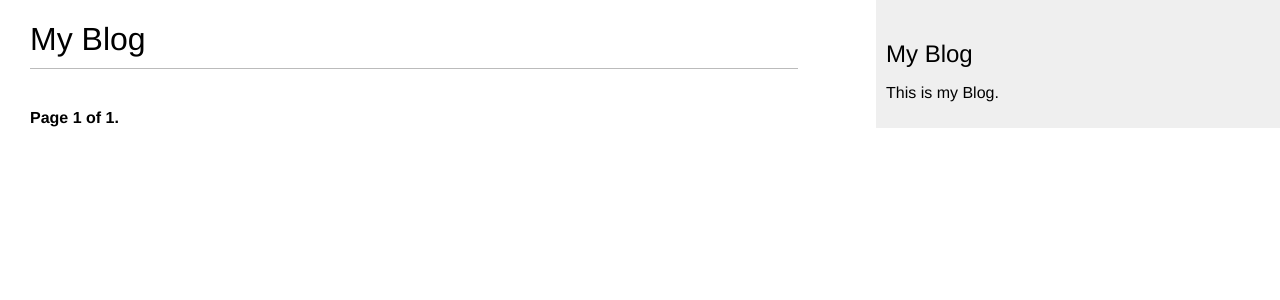
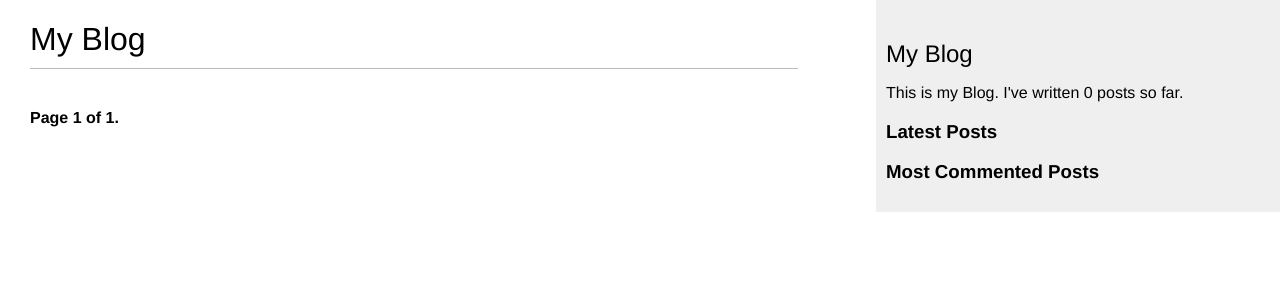
Before and after one commit to HanZawNyein/django4-blogapplication, a Django app: page /blog/ in a window 1280 px wide. Shown: the top 300 px of the page. Run offline with Django 4.2, Linux system fonts and the light colour scheme; data that the repository does not hold is empty.

Commit message:
adding custom template tags and filters

```diff
--- a/blog/templates/blog/base.html
+++ b/blog/templates/blog/base.html
@@ -1,3 +1,4 @@
+{% load blog_tags %}
 {% load static %}
 <!DOCTYPE html>
 <html>
@@ -9,7 +10,20 @@
     <div id="content">{% block content %}{% endblock content %}</div>
     <div id="sidebar">
       <h2>My Blog</h2>
-      <p>This is my Blog.</p>
+      <p>This is my Blog.
+        I've written {% total_posts %} posts so far.
+      </p>
+      <h3>Latest Posts</h3>
+      {% show_latest_posts %}
+      <h3>Most Commented Posts</h3>
+      {% get_most_commented_posts as most_commented_posts %}
+      <ul>
+        {% for post in most_commented_posts %}
+          <li>
+            <a href="{{post.get_absolute_url}}">{{post.title}}</a>
+          </li>
+        {% endfor %}
+      </ul>
     </div>
   </body>
 </html>
--- a/blog/templates/blog/post/detail.html
+++ b/blog/templates/blog/post/detail.html
@@ -1,11 +1,11 @@
 {% extends 'blog/base.html' %}
-
+{% load blog_tags %}
 {% block title %}{{post.title}}{% endblock title %}
 
 {% block content %}
     <h1>{{post.title}}</h1>
     <p class="date">Published {{post.publish}} by {{post.author}}</p>
-    {{post.body|linebreaks}}
+    {{post.body|markdown}}
     <p>
         <a href="{% url 'blog:post_share' post.id %}">Share this post</a>
     </p>
--- /dev/null
+++ b/blog/templates/blog/post/latest_posts.html
@@ -0,0 +1,7 @@
+<ul>
+  {% for post in latest_posts %}
+  <li>
+    <a href="{{post.get_absolute_url}}">{{post.title}}</a>
+  </li>
+  {% endfor %}
+</ul>
--- a/blog/templates/blog/post/list.html
+++ b/blog/templates/blog/post/list.html
@@ -1,4 +1,5 @@
 {% extends 'blog/base.html' %}
+{% load blog_tags %}
 {% block title %}My Blog{% endblock title %}
 {% block content %}
     <h1>My Blog</h1>
@@ -20,7 +21,7 @@
         </p>
         {% comment %} <p class="tags">Tags : {{post.tags.all|join:', '}}</p> {% endcomment %}
         <p class="date">Published {{post.publish}} by {{post.author}}</p>
-        {{post.body|truncatewords:30|linebreaks}}
+        {{post.body|markdown|truncatewords_html:30}}
     {% endfor %}
     {% include "pagination.html" with page=posts %}
 {% endblock content %}
--- /dev/null
+++ b/blog/templatetags/blog_tags.py
@@ -0,0 +1,28 @@
+from django import template
+from django.db.models import Count
+from django.utils.safestring import mark_safe
+import markdown
+
+from ..models import Post
+
+register = template.Library()
+
+
+@register.simple_tag
+def total_posts():
+    return Post.published.count()
+
+
+@register.inclusion_tag('blog/post/latest_posts.html')
+def show_latest_posts(count=5):
+    latest_posts = Post.published.order_by('-publish')[:count]
+    return {'latest_posts': latest_posts}
+
+@register.simple_tag
+def get_most_commented_posts(count=5):
+    return Post.published.annotate(total_comments=Count('comments')).order_by('-total_comments')[:count]
+
+
+@register.filter(name='markdown')
+def markdown_format(text):
+    return mark_safe(markdown.markdown(text))
```
Also changed, not shown: README.md, blog/templatetags/__init__.py (added).
